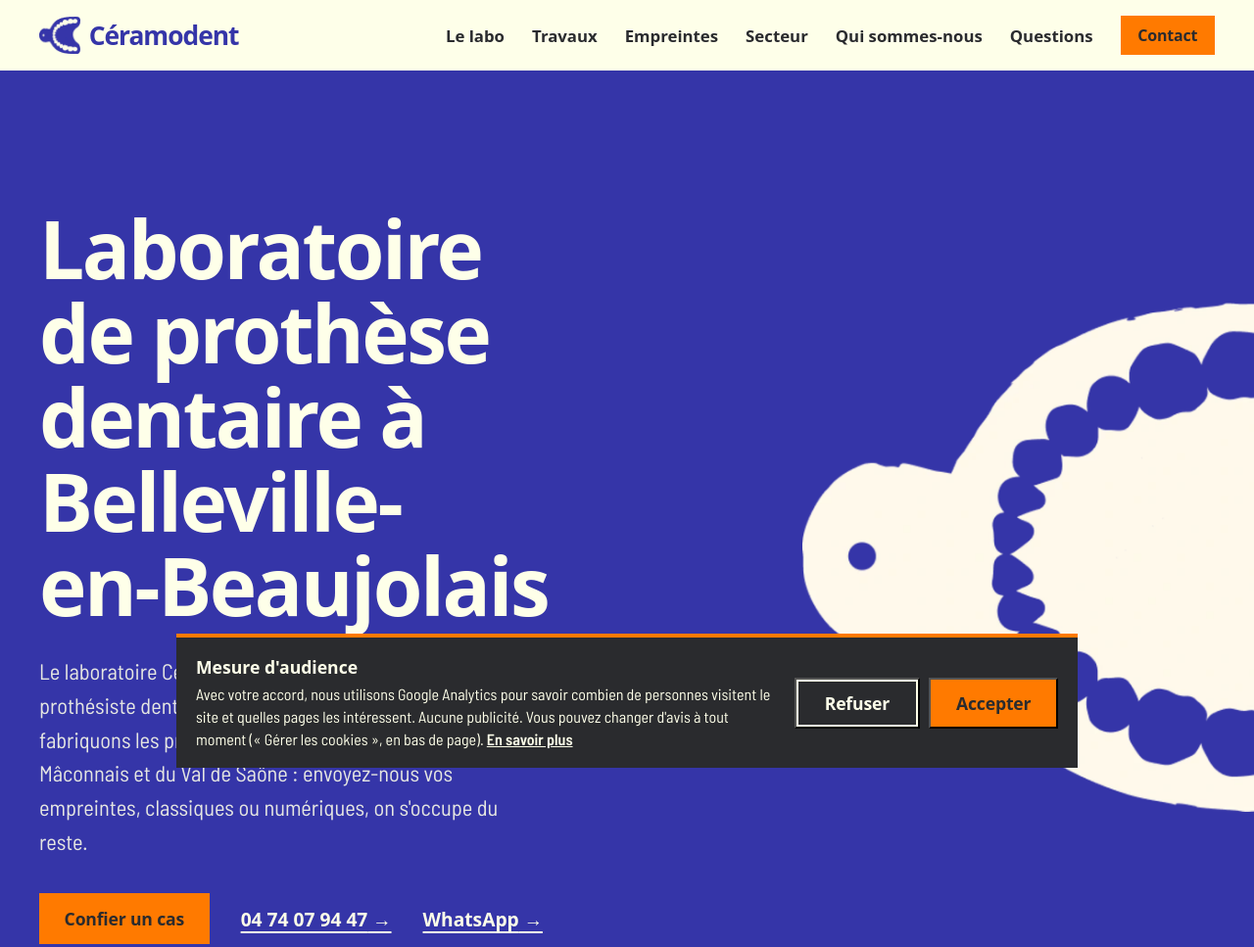
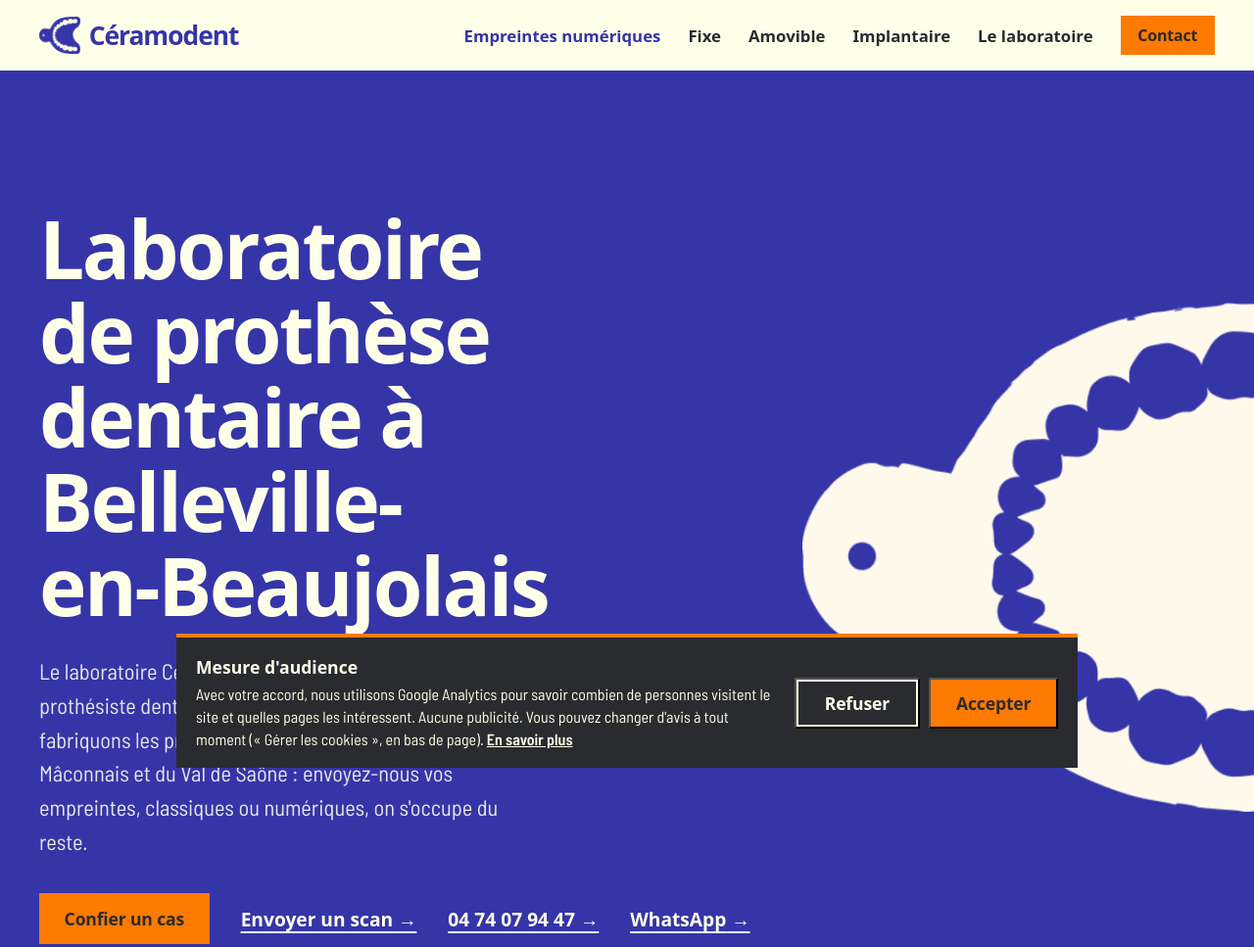
Before and after one commit to saonetechdentaire/ceramodent, a website built with Vite: page index.html in a window 1280 px wide. Shown: the top 967 px of the page at 98% size. Built offline with nearby package versions, Linux system fonts and the light colour scheme; no server answers.

Commit message:
Menu vers les vraies pages, empreintes numériques en avant

```diff
--- a/index.html
+++ b/index.html
@@ -186,13 +186,12 @@
           <img src="/logo-bleu.webp" alt="" width="44" height="39" />
           <span>Céramodent</span>
         </a>
-        <nav class="top__nav" aria-label="Sections">
-          <a href="#laboratoire">Le labo</a>
-          <a href="#travaux">Travaux</a>
-          <a href="#empreintes">Empreintes</a>
-          <a href="#secteur">Secteur</a>
-          <a href="/le-laboratoire.html">Qui sommes-nous</a>
-          <a href="#questions">Questions</a>
+        <nav class="top__nav" aria-label="Pages">
+          <a href="/empreintes-numeriques.html" class="top__scan">Empreintes numériques</a>
+          <a href="/prothese-fixe.html">Fixe</a>
+          <a href="/prothese-amovible.html">Amovible</a>
+          <a href="/prothese-implantaire.html">Implantaire</a>
+          <a href="/le-laboratoire.html">Le laboratoire</a>
           <a href="#contact" class="btn btn--small">Contact</a>
         </nav>
       </div>
@@ -210,6 +209,7 @@
           </p>
           <p class="hero__actions">
             <a href="#contact" class="btn">Confier un cas</a>
+            <a href="/empreintes-numeriques.html" class="link-arrow">Envoyer un scan</a>
             <a href="tel:+33474079447" class="link-arrow">04 74 07 94 47</a>
             <a href="https://wa.me/33474079447?text=Bonjour%20C%C3%A9ramodent%2C%20" class="link-arrow" target="_blank" rel="noreferrer">WhatsApp</a>
           </p>
--- a/src/style.css
+++ b/src/style.css
@@ -186,8 +186,17 @@ img {
   text-decoration-thickness: 2px;
   text-underline-offset: 0.3em;
 }
-@media (max-width: 760px) {
-  .top__nav > a:not(.btn) {
+.top__nav > a.top__scan {
+  color: var(--blue);
+}
+/* Le menu complet demande de la place : « Empreintes numériques » reste visible le plus longtemps. */
+@media (max-width: 960px) {
+  .top__nav > a:not(.btn):not(.top__scan) {
+    display: none;
+  }
+}
+@media (max-width: 560px) {
+  .top__nav > a.top__scan {
     display: none;
   }
 }
```
Also changed, not shown: couronne-zircone.html (+2 -1 lines), empreintes-numeriques.html (+2 -1 lines), guide-reparation-prothese-amovible.html (+2 -1 lines), guide-scan-intra-oral.html (+2 -1 lines), laboratoire-prothese-dentaire-macon.html (+2 -1 lines), laboratoire-prothese-dentaire-val-de-saone-ain.html (+2 -1 lines), laboratoire-prothese-dentaire-villefranche-sur-saone.html (+2 -1 lines), le-laboratoire.html (+2 -1 lines), prothese-amovible.html (+2 -1 lines), prothese-fixe.html (+2 -1 lines), prothese-implantaire.html (+2 -1 lines), stellite.html (+2 -1 lines).
